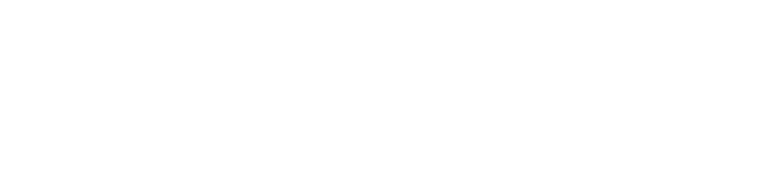
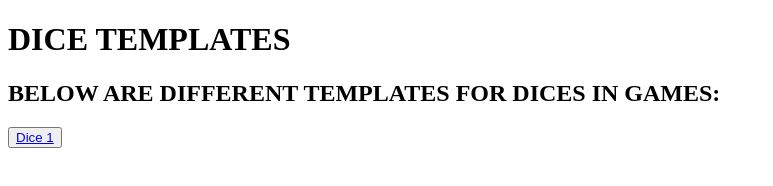
Before and after one commit to J0k3s0nY0u/Dice-Templates, a plain HTML site: page index.html in a window 1280 px wide. Shown: the whole page, without its empty margins (0-773 px from the left). Drawn offline with Linux system fonts and the light colour scheme.

Commit message:
modified:   index.html     Created: button class

```diff
--- a/index.html
+++ b/index.html
@@ -6,6 +6,13 @@
     <title>Dice Templates</title>
 </head>
 <body>
+    <div class="section">
+        <h1>DICE TEMPLATES</h1>
+        <h2>BELOW ARE DIFFERENT TEMPLATES FOR DICES IN GAMES:</h2>
 
+        <div class="container">
+            <button class="button"><a href="#">Dice 1</a></button>
+        </div>
+    </div>
 </body>
 </html>
```
